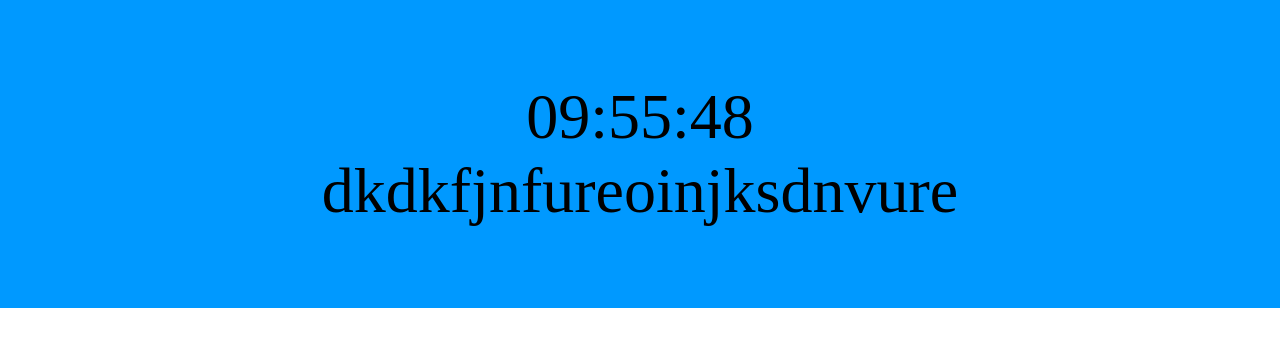
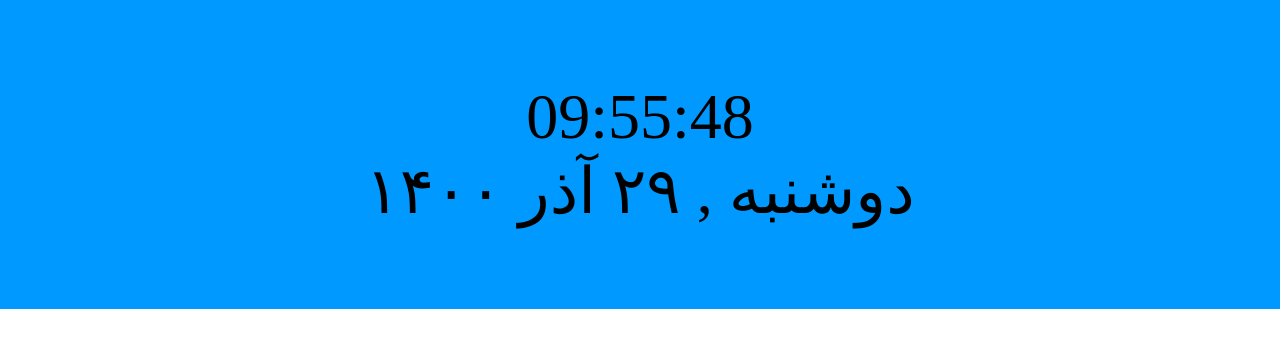
Before and after one commit to alirezamhi/project-Date, a plain HTML site: page index.html in a window 1280 px wide. Drawn offline with Linux system fonts and the light colour scheme.

Commit message:
add code of date

```diff
--- a/index.html
+++ b/index.html
@@ -9,8 +9,8 @@
 </head>
 <body>
     <div class="main">
-        <div id="clock">11:22:33</div>
-        <div id="data">dkdkfjnfureoinjksdnvure</div>
+        <div id="clock"></div>
+        <div id="data"></div>
     </div>
 </body>
 <script src="./js/data.js"></script>
--- a/js/data.js
+++ b/js/data.js
@@ -1,6 +1,7 @@
 let time = document.getElementById('clock');
 let date = document.getElementById('data');
 setInterval(update , 1000);
+
 function update(){
     let now = new Date();
     let second = now.getSeconds();
@@ -17,4 +18,20 @@ function update(){
     }
     let timestring = `${hour}:${minute}:${second}`;
     time.innerHTML = timestring;
+    // date.innerHTML = now.toLocaleDateString('fa-IR');
+
+    // date.innerHTML = now.toLocaleDateString('fa-IR' , {
+    //     weekday:'long',
+    //     day:'numeric',
+    //     year:'numeric',
+    //     month:'long'
+    // })
+
+    let weekday = now.toLocaleDateString('fa-IR' , {weekday: 'long'});
+    let mothDay = now.toLocaleDateString('fa-IR' , {day: 'numeric'});
+    let year = now.toLocaleDateString('fa-IR' , {year: 'numeric'});
+    let monthName = now.toLocaleDateString('fa-IR' , {month: 'long'});
+
+    let dateString = `${weekday} , ${mothDay} ${monthName} ${year}`;
+    date.innerHTML = dateString;
 }
```
